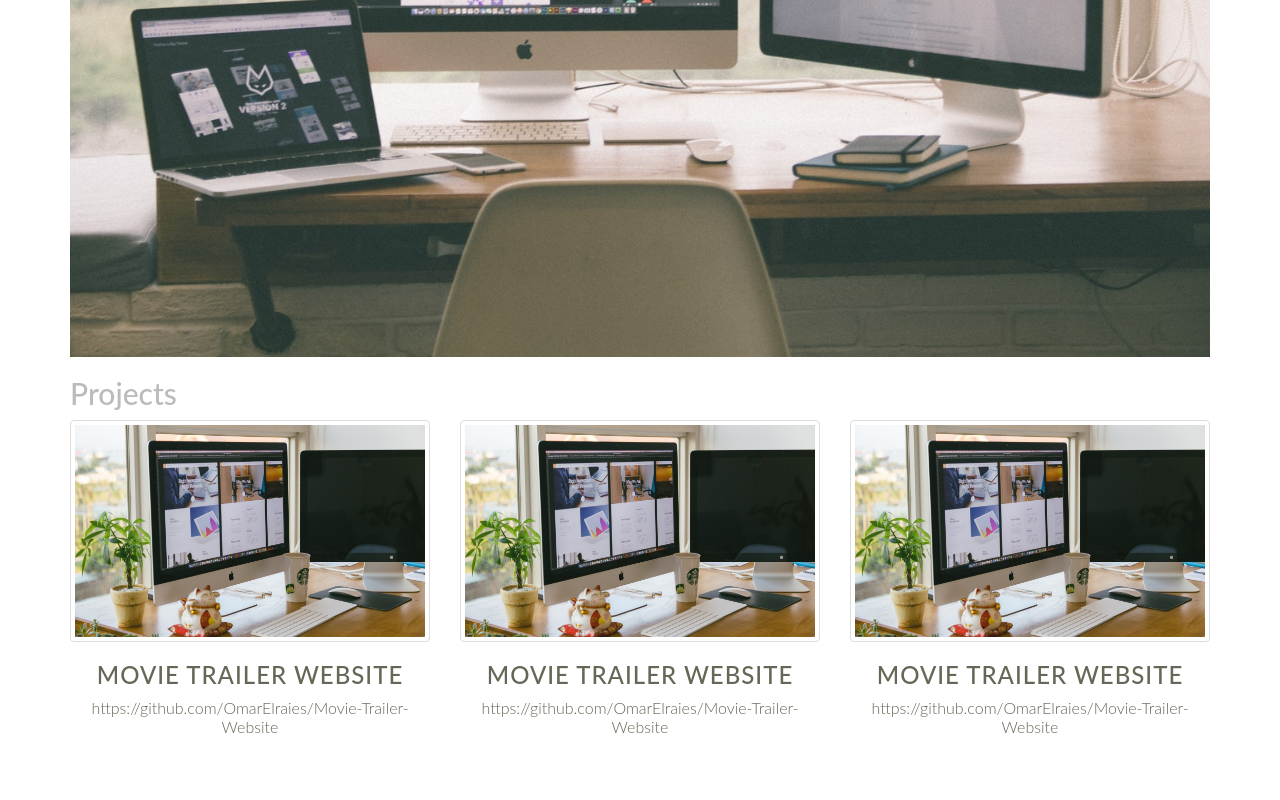
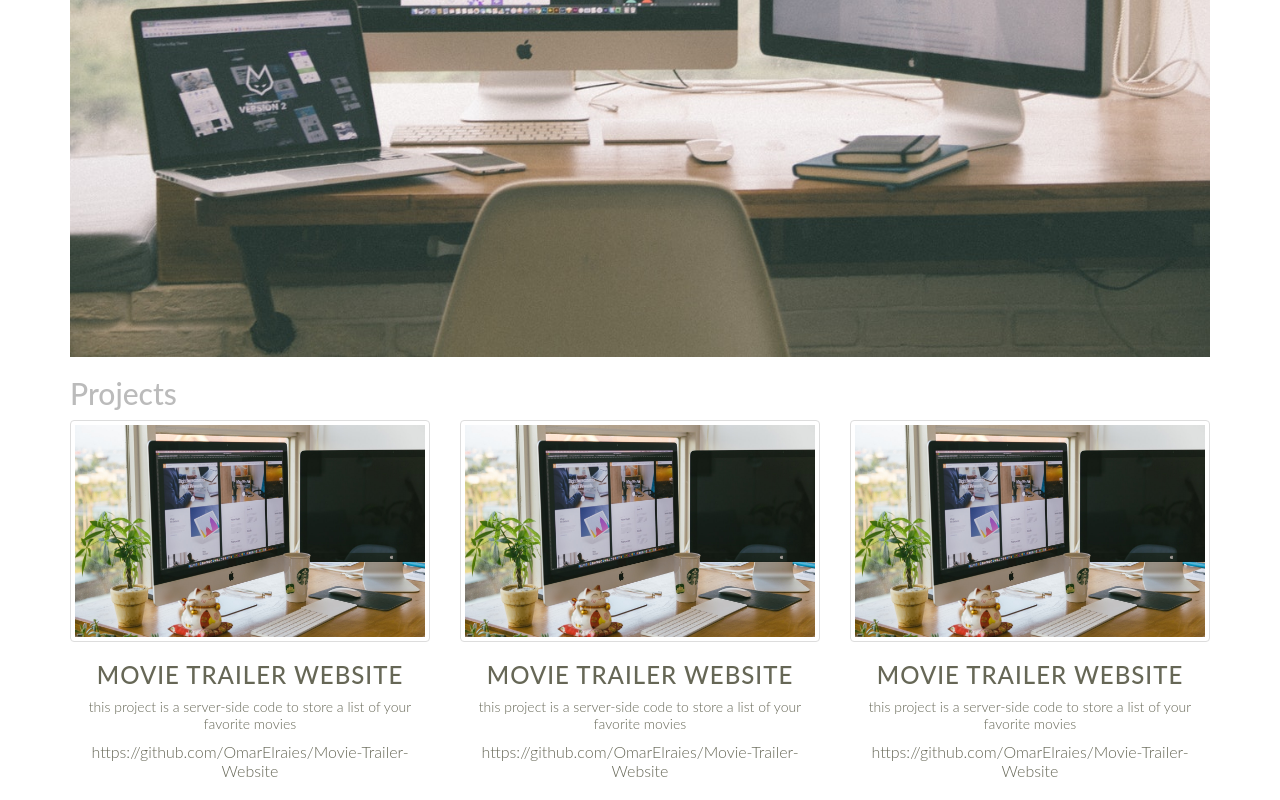
Before and after one commit to OmarElraies/Portfolio-Site, a plain HTML site: page index.html in a window 1280 px wide. Shown: the part 501-1301 px from the top of the page. Before the commit the page ends 1257 px from the top, so only its background shows below. Drawn offline with Linux system fonts and the light colour scheme.

Commit message:
Update index.html

```diff
--- a/index.html
+++ b/index.html
@@ -54,6 +54,7 @@
         </a>
         <div class="project">
           <h3 class="project-title">Movie Trailer Website</h3>
+          <p>this project is a server-side code to store a list of your favorite movies</p>
           <a href="https://github.com/OmarElraies/Movie-Trailer-Website" class="project-link" target="_blank">https://github.com/OmarElraies/Movie-Trailer-Website</a>
         </div>
       </article>
@@ -65,6 +66,7 @@
         </a>
         <div class="project">
           <h3 class="project-title">Movie Trailer Website</h3>
+          <p>this project is a server-side code to store a list of your favorite movies</p>
           <a href="https://github.com/OmarElraies/Movie-Trailer-Website" class="project-link" target="_blank">https://github.com/OmarElraies/Movie-Trailer-Website</a>
         </div>
       </article>
@@ -76,6 +78,7 @@
         </a>
         <div class="project">
           <h3 class="project-title">Movie Trailer Website</h3>
+          <p>this project is a server-side code to store a list of your favorite movies</p>
           <a href="https://github.com/OmarElraies/Movie-Trailer-Website" class="project-link" target="_blank">https://github.com/OmarElraies/Movie-Trailer-Website</a>
         </div>
       </article>
```
